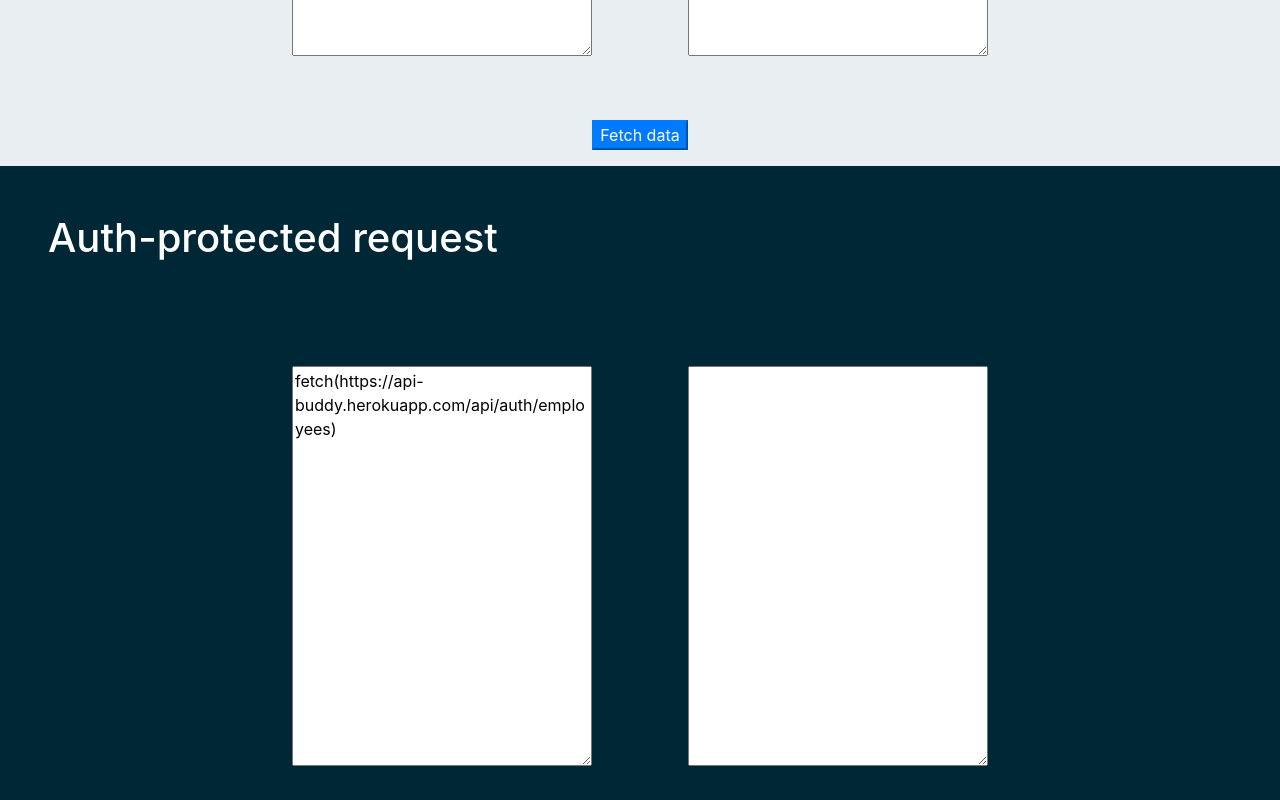
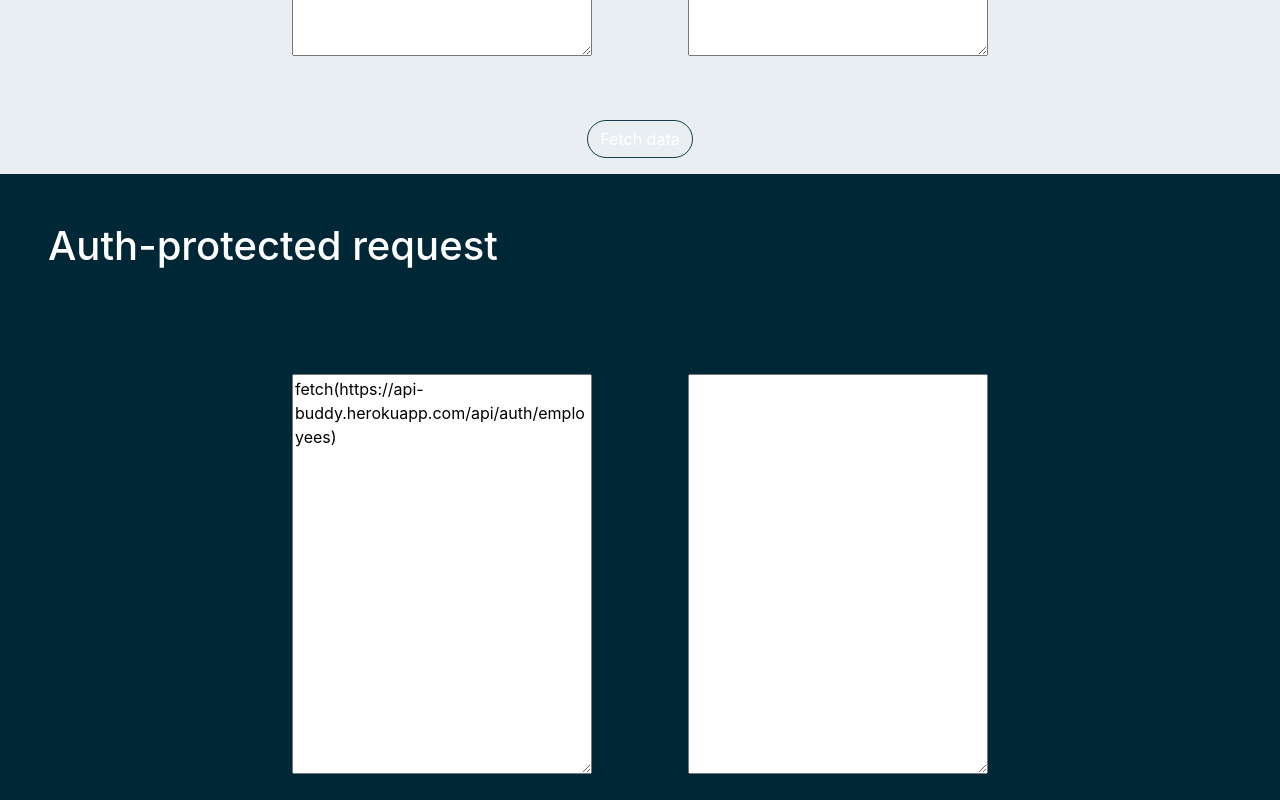
Before and after one commit to SidnevIgor/api-buddy-react, a React (Create React App) app: page / in a window 1280 px wide. Shown: the part 1320-2120 px from the top of the page. Built offline with nearby package versions, Linux system fonts and the light colour scheme.

Commit message:
Update fetching.jsx

```diff
--- a/src/components/fetching.jsx
+++ b/src/components/fetching.jsx
@@ -25,7 +25,7 @@ export default class Fetching extends Component {
             ></textarea>
         </div>
         <div className="d-flex justify-content-center">
-          <input type="submit" value="Fetch data" style={{display: "inline-block"}} className="m-3 btn-primary" onClick={(event)=> this.handleSubmit(event)}/>
+          <input type="submit" value="Fetch data" style={{display: "inline-block", backgroundColor: this.props.backgroundClr, "borderColor": this.props.headingClr}} className="m-3 btn rounded-pill btn-info" onClick={(event)=> this.handleSubmit(event)}/>
         </div>
       </div>
     );
```
